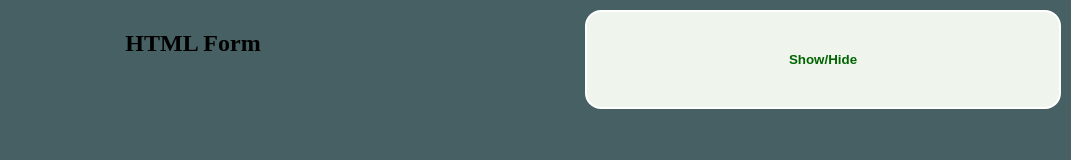
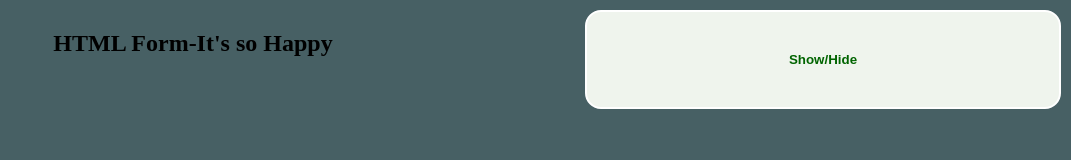
Before and after one commit to CPR3003/sample-form, a plain HTML site: page index.html in a window 1280 px wide. Shown: the whole page, without its empty margins (209-1280 px from the left). Drawn offline with Linux system fonts and the light colour scheme.

Commit message:
commit-update

```diff
--- a/index.html
+++ b/index.html
@@ -11,7 +11,7 @@
 <body>
 
     <header>
-        <h2>HTML Form</h2>
+        <h2>HTML Form-It's so Happy</h2>
 
         <button onclick="showhide()">Show/Hide</button>
     </header>
```
